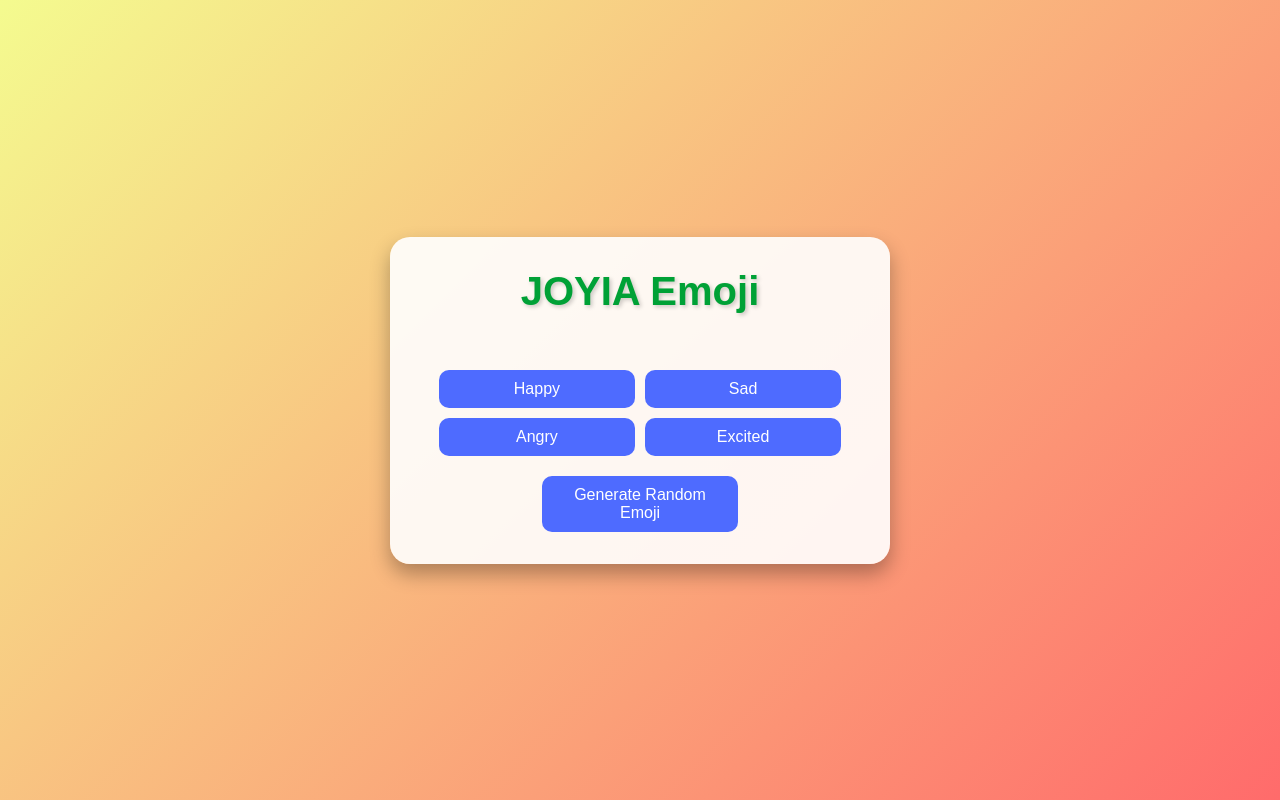
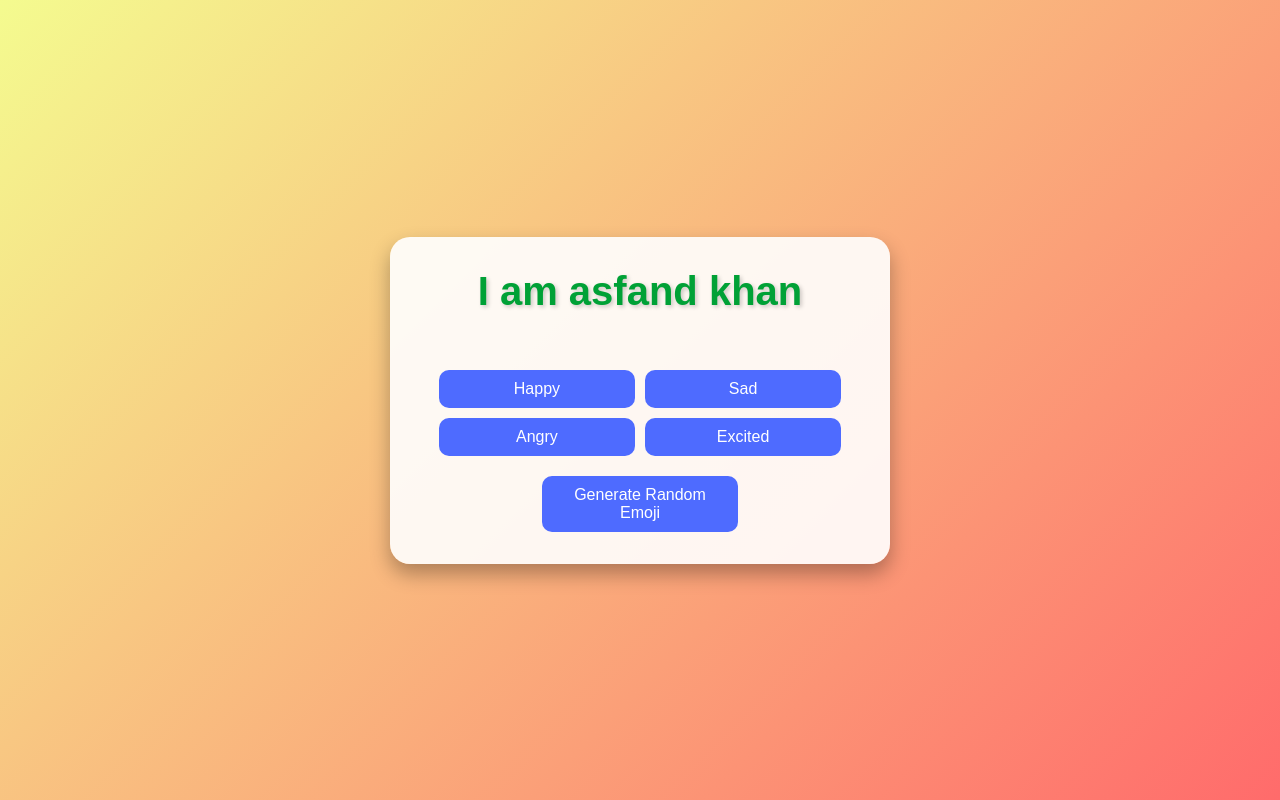
Before and after one commit to Asfand543/deploy, a plain HTML site: page index.html in a window 1280 px wide. Drawn offline with Linux system fonts and the light colour scheme; no server answers.

Commit message:
change the code

```diff
--- a/index.html
+++ b/index.html
@@ -13,7 +13,7 @@
 
 <body>
     <div class="container">
-        <h1>JOYIA Emoji </h1>
+        <h1> I am asfand khan </h1>
         <div class="emoji-container">
             <div id="emoji" class="emoji"></div>
             <p id="emoji-name" class="emoji-name"></p>
```
Also changed, not shown: 1 other file.
